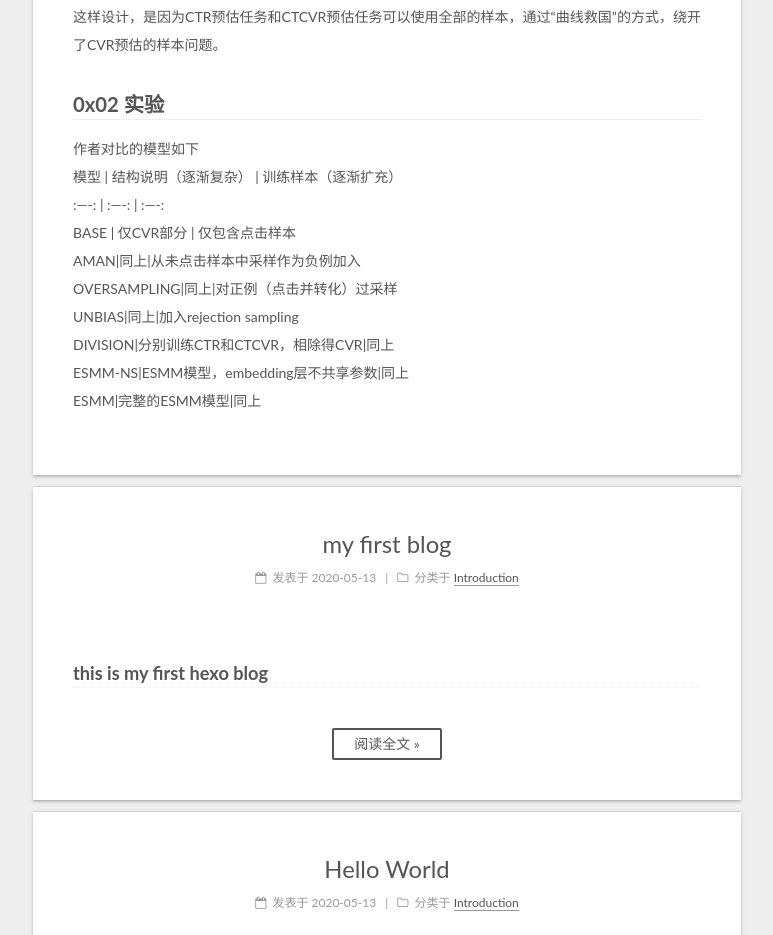
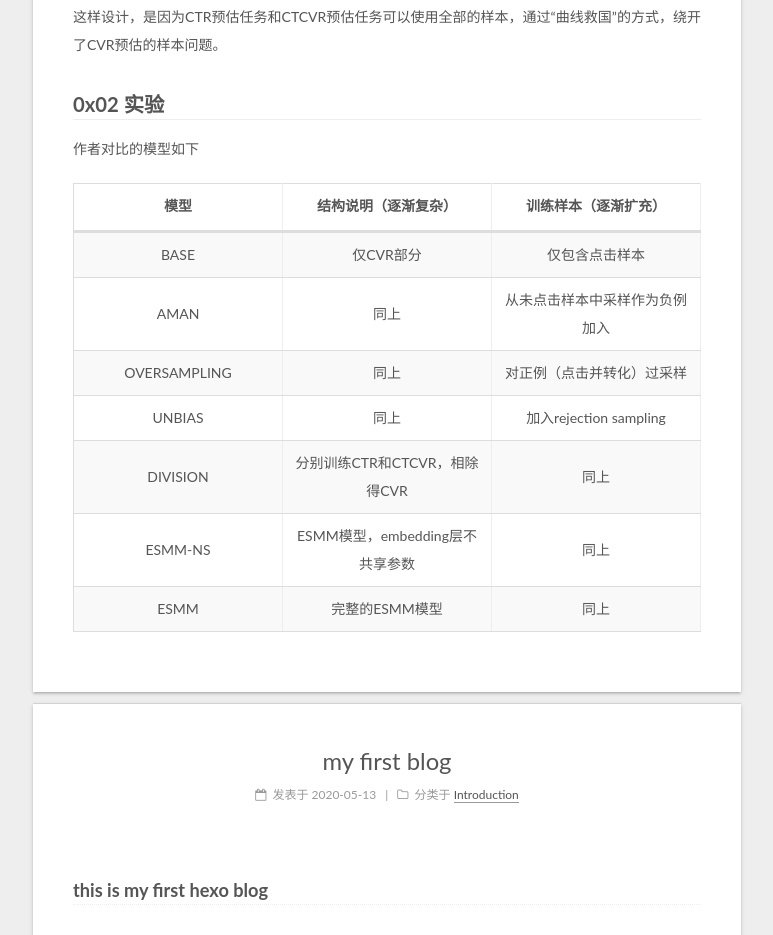
Before and after one commit to wansizhe/wansizhe.github.io, a plain HTML site: page index.html in a window 1280 px wide. Shown: the part 2151-3086 px from the top of the page, without its empty margins (379-1152 px from the left). Drawn offline with nearby package versions, Linux system fonts and the light colour scheme; some packages are replaced by stand-ins of ours.

Commit message:
Site updated: 2021-01-04 15:50:08

```diff
--- a/index.html
+++ b/index.html
@@ -378,13 +378,60 @@ P_{CTCVR} = P_{CTR}\cdot P_{CVR}</script><p>所以不能使用全部的样本进
 <li>Data Sparsity（DS）。当样本被局限于点击过的数据时，样本量会骤减，远不如CTR问题中曝光的数据量。</li>
 </ol>
 <h2 id="0x01-模型"><a href="#0x01-模型" class="headerlink" title="0x01 模型"></a>0x01 模型</h2><p><img src="/2020/12/01/Alibaba-ESMM/ESMM.png" alt="ESMM模型结构图"></p>
-
 <p>这个模型体现出了CTCVR、CTR、CVR三者的关系，左边负责预测CVR，右边负责预测CTR，顶部通过相乘预测CTCVR。左侧CVR预估模型不直接参加计算损失函数，损失函数只包含CTR和CTCVR两部分</p>
 <script type="math/tex; mode=display">
 Loss\left(\theta_{ctr},\theta_{cvr}\right) =
 \sum_{i=1}^{N}{L\left(y_{i},f\left(x_{i};\theta_{ctr}\right)\right)}+
 \sum_{i=1}^{N}{L\left(y_{i}\&z_{i},f\left(x_{i};\theta_{ctr}\right)\cdot f\left(x_{i};\theta_{cvr}\right)\right)}</script><p>这样设计，是因为CTR预估任务和CTCVR预估任务可以使用全部的样本，通过“曲线救国”的方式，绕开了CVR预估的样本问题。</p>
-<h2 id="0x02-实验"><a href="#0x02-实验" class="headerlink" title="0x02 实验"></a>0x02 实验</h2><p>作者对比的模型如下<br>模型 | 结构说明（逐渐复杂） | 训练样本（逐渐扩充）<br>:—-: | :—-: | :—-:<br>BASE | 仅CVR部分 | 仅包含点击样本<br>AMAN|同上|从未点击样本中采样作为负例加入<br>OVERSAMPLING|同上|对正例（点击并转化）过采样<br>UNBIAS|同上|加入rejection sampling<br>DIVISION|分别训练CTR和CTCVR，相除得CVR|同上<br>ESMM-NS|ESMM模型，embedding层不共享参数|同上<br>ESMM|完整的ESMM模型|同上</p>
+<h2 id="0x02-实验"><a href="#0x02-实验" class="headerlink" title="0x02 实验"></a>0x02 实验</h2><p>作者对比的模型如下</p>
+<div class="table-container">
+<table>
+<thead>
+<tr>
+<th style="text-align:center">模型</th>
+<th style="text-align:center">结构说明（逐渐复杂）</th>
+<th style="text-align:center">训练样本（逐渐扩充）</th>
+</tr>
+</thead>
+<tbody>
+<tr>
+<td style="text-align:center">BASE</td>
+<td style="text-align:center">仅CVR部分</td>
+<td style="text-align:center">仅包含点击样本</td>
+</tr>
+<tr>
+<td style="text-align:center">AMAN</td>
+<td style="text-align:center">同上</td>
+<td style="text-align:center">从未点击样本中采样作为负例加入</td>
+</tr>
+<tr>
+<td style="text-align:center">OVERSAMPLING</td>
+<td style="text-align:center">同上</td>
+<td style="text-align:center">对正例（点击并转化）过采样</td>
+</tr>
+<tr>
+<td style="text-align:center">UNBIAS</td>
+<td style="text-align:center">同上</td>
+<td style="text-align:center">加入rejection sampling</td>
+</tr>
+<tr>
+<td style="text-align:center">DIVISION</td>
+<td style="text-align:center">分别训练CTR和CTCVR，相除得CVR</td>
+<td style="text-align:center">同上</td>
+</tr>
+<tr>
+<td style="text-align:center">ESMM-NS</td>
+<td style="text-align:center">ESMM模型，embedding层不共享参数</td>
+<td style="text-align:center">同上</td>
+</tr>
+<tr>
+<td style="text-align:center">ESMM</td>
+<td style="text-align:center">完整的ESMM模型</td>
+<td style="text-align:center">同上</td>
+</tr>
+</tbody>
+</table>
+</div>
 
 
 
```
Also changed, not shown: 2020/12/01/Alibaba-ESMM/index.html (+50 -3 lines), search.xml (+49 -2 lines).
